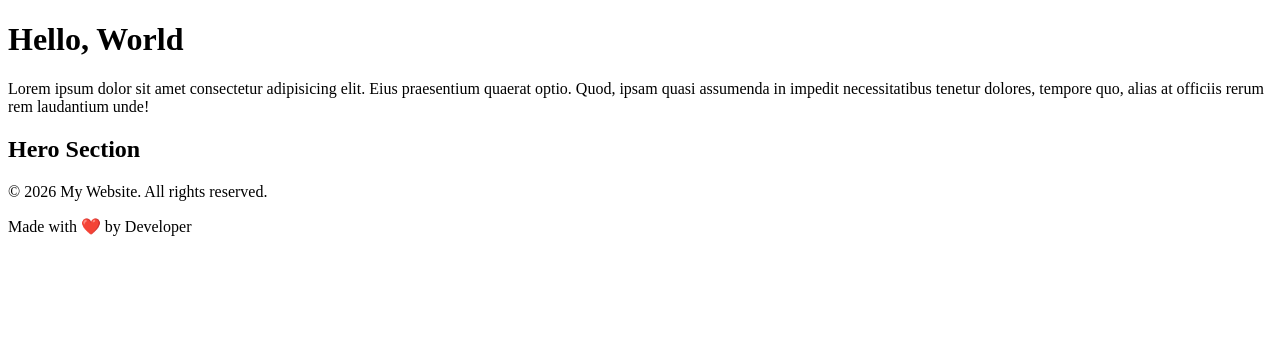
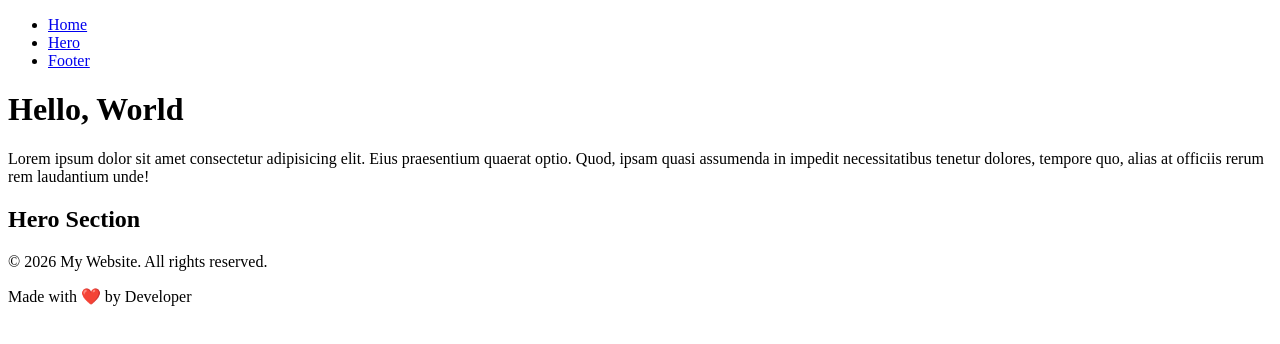
Before and after one commit to Hammad-000/dummy-project, a plain HTML site: page index.html in a window 1280 px wide. Drawn offline with Linux system fonts and the light colour scheme.

Commit message:
add navbar

```diff
--- a/index.html
+++ b/index.html
@@ -8,7 +8,17 @@
 </head>
 
 <body>
+
+    <nav>
+        <ul>
+            <li><a href="#">Home</a></li>
+            <li><a href="#hero">Hero</a></li>
+            <li><a href="#footer">Footer</a></li>
+        </ul>
+    </nav>
+
     <h1>Hello, World</h1>
+
     <p>Lorem ipsum dolor sit amet consectetur adipisicing elit. Eius praesentium quaerat optio. Quod, ipsam quasi
         assumenda in impedit necessitatibus tenetur dolores, tempore quo, alias at officiis rerum rem laudantium unde!
     </p>
@@ -17,10 +27,10 @@
         <h1>Hero Section</h1>
     </section>
 
-    <footer>
-    <p>&copy; 2026 My Website. All rights reserved.</p>
-    <p>Made with ❤️ by Developer</p>
-   </footer>
+    <footer id="footer">
+        <p>&copy; 2026 My Website. All rights reserved.</p>
+        <p>Made with ❤️ by Developer</p>
+    </footer>
 
 </body>
 
```
